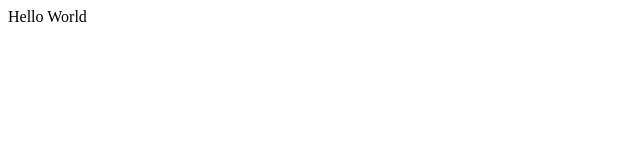
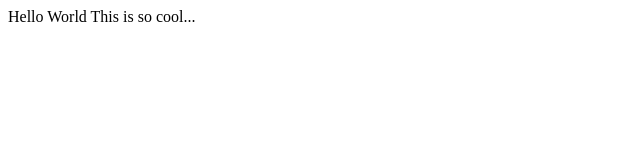
Before and after one commit to jonkurtis/simplesite, a plain HTML site: page index.html in a window 1280 px wide. Shown: the whole page, without its empty margins (0-640 px from the left). Drawn offline with Linux system fonts and the light colour scheme.

Commit message:
new message

```diff
--- a/index.html
+++ b/index.html
@@ -8,5 +8,6 @@
 </head>
 <body>
   Hello World
+  This is so cool...
 </body>
 </html>
```
